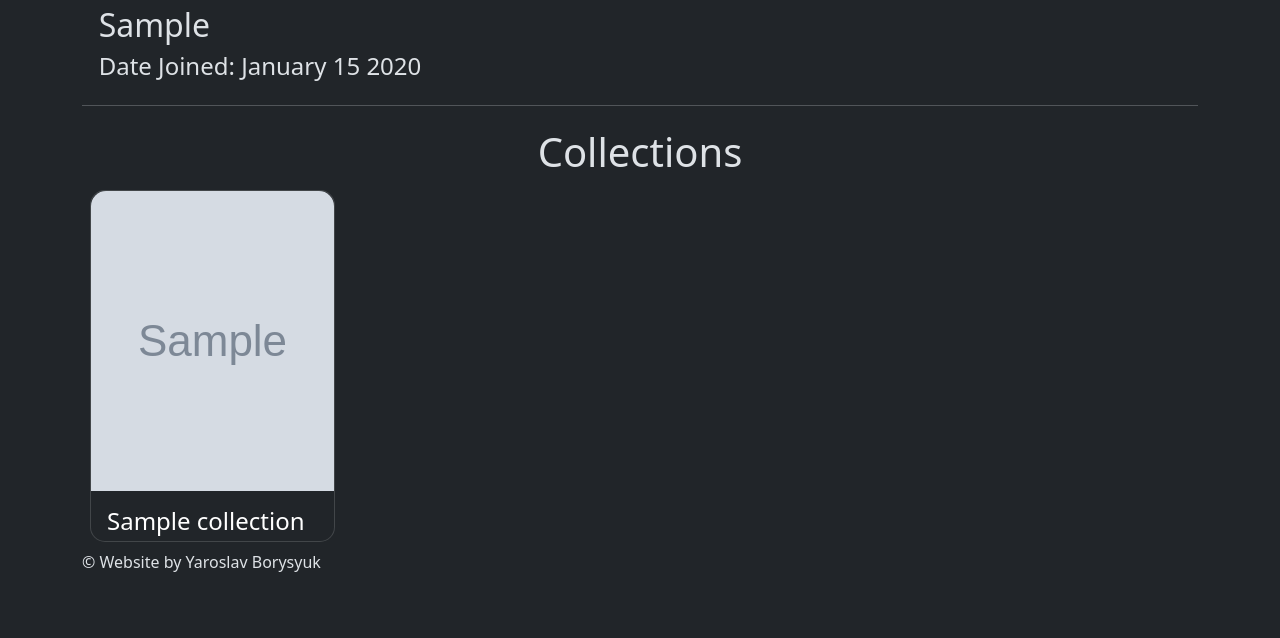
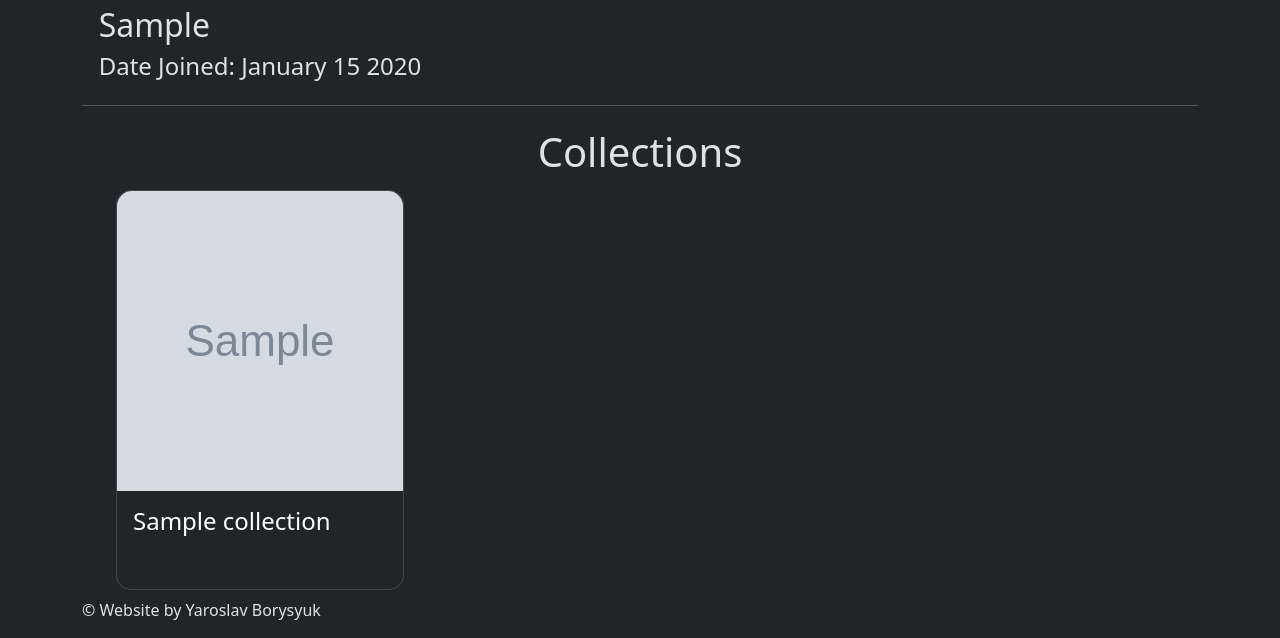
Before and after one commit to borysyy/MusicTracker, a Django app: a page that uses django_project/core/templates/core/base_profile.html in a window 1280 px wide. Shown: the part 418-1056 px from the top of the page. Before the commit the page ends 990 px from the top, so only its background shows below. Run offline with Django 5.2, Linux system fonts and the light colour scheme; tables that the repository leaves empty hold one stand-in row (values such as "Sample post"); grey boxes marked "Sample" are stand-in pictures.

Commit message:
The cards now each take up 4 columns on a large screen rather than 3. 3 cards per row

```diff
--- a/django_project/core/templates/core/base_profile.html
+++ b/django_project/core/templates/core/base_profile.html
@@ -33,9 +33,15 @@
         border-color: white;
     }
 
+    .card-size {
+        width: 18rem;
+        height: 25rem;
+    }
+
     .plus-icon {
         font-size: 300px;
     }
+
 
     #card-rows img {
         border-radius: 15px 15px 0px 0px;
@@ -103,9 +109,9 @@
     <div class="row" id="card-rows">
 
         {% if current_user == profile_user.username %}
-        <div class="col-12 col-md-6 col-lg-3 d-flex justify-content-center">
+        <div class="col-12 col-md-6 col-lg-4 d-flex justify-content-center">
             <button style="background-color: transparent; border: none;" data-bs-toggle="modal" data-bs-target="#addCollection">
-                <div class="card card-border d-flex justify-content-center align-items-center" style="width: 18rem; height: 22rem;">
+                <div class="card card-border d-flex justify-content-center align-items-center card-size">
                     <i class="bi bi-plus plus-icon"></i>
                 </div>
             </button>
@@ -114,8 +120,8 @@
 
         {% if collections %}
             {% for collection in collections %}
-                <div class="col-12 col-md-6 col-lg-3 d-flex justify-content-center">
-                    <div class="card card-border" style="width: 18rem; height: 22rem;">
+                <div class="col-12 col-md-6 col-lg-4 d-flex justify-content-center">
+                    <div class="card card-border card-size">
                         <a href="{% url 'core:collection' profile_user collection.code %}" style="text-decoration: none; color: white;">
                             <img src="{{ collection.thumbnail.url }}" class="card-img-top" alt="Collection Thumbnail" width="300px" height="300px">
                             <div class="card-body">
```
